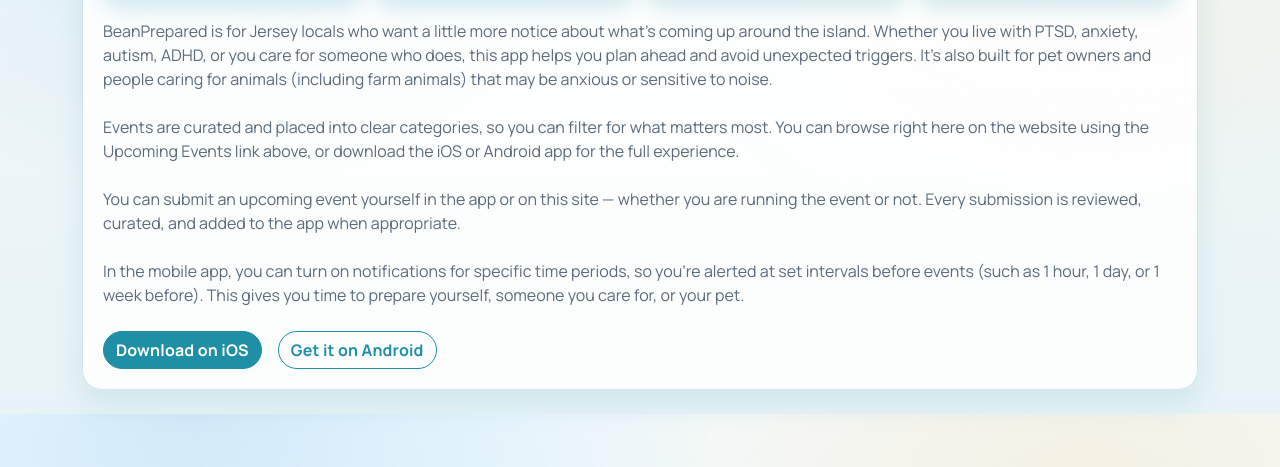
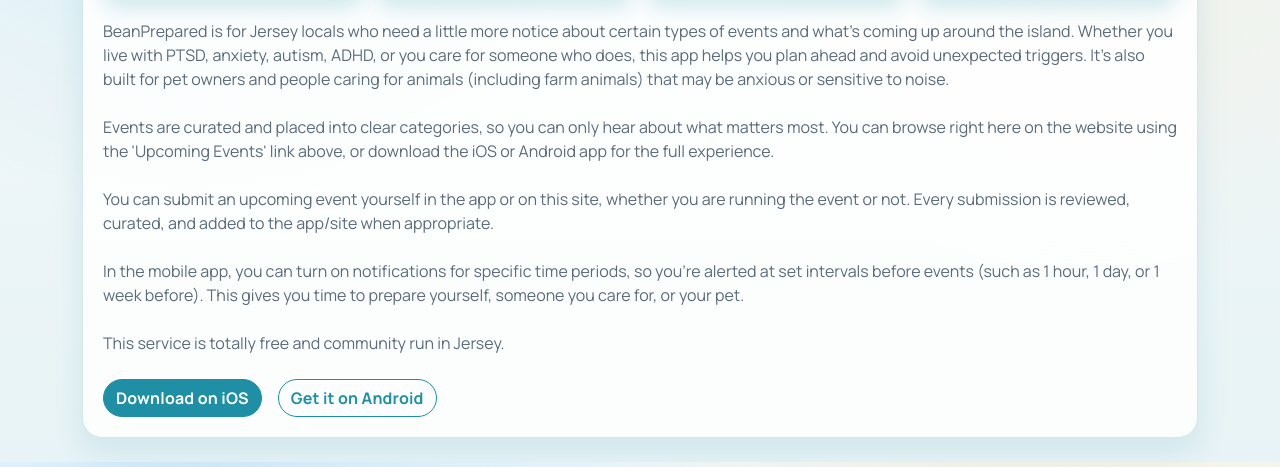
Before and after one commit to JSY-Ben/BeanPrepared, a PHP site: page /Web/home.php in a window 1280 px wide. Shown: the part 333-800 px from the top of the page. Run offline with PHP 8.4, Linux system fonts and the light colour scheme.

Commit message:
Made Description less AI like

```diff
--- a/public/home.php
+++ b/public/home.php
@@ -40,25 +40,27 @@
         <img src="/Web/beanprepared/public/images/travis-leery-vjiOM0bkWIM-unsplash.jpg" alt="Harbor view">
       </div>
       <p class="brand-subtitle mb-4">
-        BeanPrepared is for Jersey locals who want a little more notice about what’s coming up around the island.
+        BeanPrepared is for Jersey locals who need a little more notice about certain types of events and what’s coming up around the island.
         Whether you live with PTSD, anxiety, autism, ADHD, or you care for someone who does, this app helps
         you plan ahead and avoid unexpected triggers. It’s also built for pet owners and people caring for
         animals (including farm animals) that may be anxious or sensitive to noise.
       </p>
       <p class="brand-subtitle mb-4">
-        Events are curated and placed into clear categories, so you can filter for what matters most.
-        You can browse right here on the website using the Upcoming Events link above, or download the iOS
+        Events are curated and placed into clear categories, so you can only hear about what matters most.
+        You can browse right here on the website using the 'Upcoming Events' link above, or download the iOS
         or Android app for the full experience.
       </p>
       <p class="brand-subtitle mb-4">
-        You can submit an upcoming event yourself in the app or on this site — whether you are running the event
-        or not. Every submission is reviewed, curated, and added to the app when appropriate.
+        You can submit an upcoming event yourself in the app or on this site, whether you are running the event
+        or not. Every submission is reviewed, curated, and added to the app/site when appropriate.
       </p>
       <p class="brand-subtitle mb-4">
         In the mobile app, you can turn on notifications for specific time periods, so you’re alerted at
         set intervals before events (such as 1 hour, 1 day, or 1 week before). This gives you time to prepare
         yourself, someone you care for, or your pet.
       </p>
+      <p class="brand-subtitle mb-4">
+        This service is totally free and community run in Jersey.
       <div class="d-flex flex-wrap gap-3">
         <a class="btn btn-warning" href="https://example.com/ios" target="_blank" rel="noreferrer">Download on iOS</a>
         <a class="btn btn-outline-warning" href="https://example.com/android" target="_blank" rel="noreferrer">Get it on Android</a>
```
Also changed, not shown: 1 other file.
